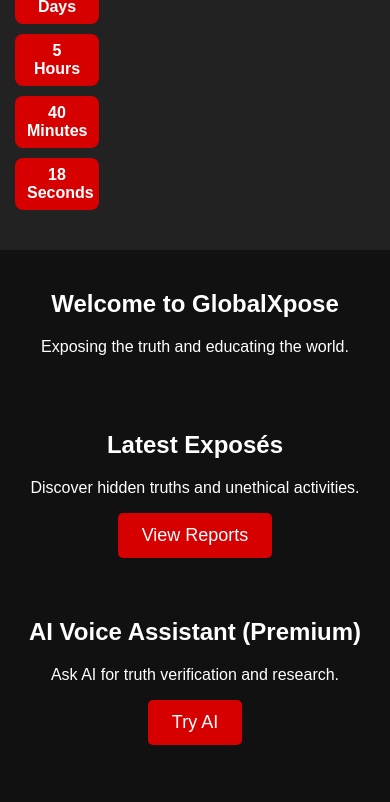
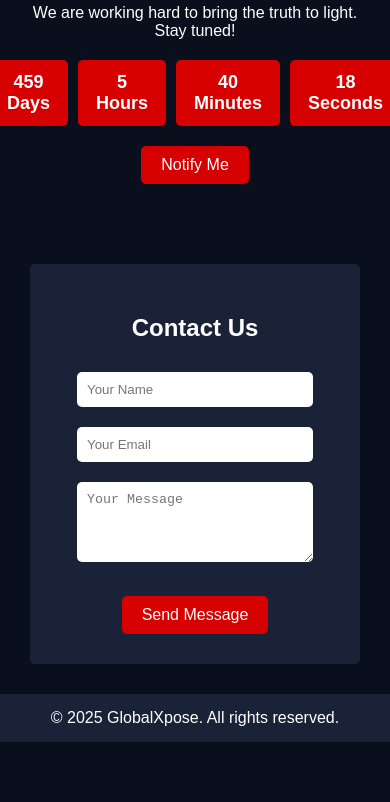
Before and after one commit to Athrv08/globalxpose-, a plain HTML site: page index.html in a window 390 px wide. Shown: the part 221-1023 px from the top of the page. After the commit the page ends 963 px from the top, so only its background shows below. Drawn offline with Linux system fonts and the light colour scheme.

Commit message:
Update index.html

```diff
--- a/index.html
+++ b/index.html
@@ -3,18 +3,20 @@
 <head>
     <meta charset="UTF-8">
     <meta name="viewport" content="width=device-width, initial-scale=1.0">
-    <title>GlobalXpose - Truth Unveiled</title>
+    <title>GlobalXpose - Coming Soon</title>
     <style>
+        /* General Styles */
         body {
             font-family: Arial, sans-serif;
             margin: 0;
             padding: 0;
-            background-color: #111;
+            background-color: #0a0f1e; /* Black-Blue */
             color: white;
             text-align: center;
         }
+        /* Header & Menu */
         header {
-            background-color: #d60000;
+            background-color: #0b132b;
             padding: 15px;
             font-size: 24px;
             font-weight: bold;
@@ -31,7 +33,7 @@
             position: absolute;
             top: 50px;
             right: 10px;
-            background-color: #222;
+            background-color: #1a2238;
             border-radius: 5px;
             padding: 10px;
             box-shadow: 0 0 10px rgba(255, 255, 255, 0.2);
@@ -45,93 +47,56 @@
         .menu a:hover {
             background-color: #444;
         }
-        .section {
-            padding: 20px;
-        }
-        .button {
-            background-color: #d60000;
-            padding: 12px 24px;
-            border: none;
-            color: white;
-            font-size: 18px;
-            cursor: pointer;
-            border-radius: 5px;
-            transition: 0.3s;
-        }
-        .button:hover {
-            background-color: #b50000;
-        }
-        /* Coming Soon Page */
+        /* Coming Soon Section */
         .coming-soon {
             padding: 50px 20px;
-            background-color: #222;
             text-align: center;
         }
         .countdown {
             display: flex;
             justify-content: center;
-            gap: 15px;
+            gap: 10px;
             margin-top: 20px;
-            flex-wrap: wrap;
         }
         .box {
             background: #d60000;
-            padding: 10px 15px;  /* Reduced padding */
-            font-size: 18px;     /* Reduced font size */
-            border-radius: 8px;
+            padding: 12px 18px;
+            font-size: 18px;
+            border-radius: 5px;
             font-weight: bold;
-            width: 80px;         /* Set fixed width for consistency */
-            text-align: center;  /* Center text inside each box */
+        }
+        .button {
+            background-color: #d60000;
+            padding: 10px 20px;
+            border: none;
+            color: white;
+            font-size: 16px;
+            cursor: pointer;
+            border-radius: 5px;
+            margin-top: 20px;
+        }
+        .button:hover {
+            background-color: #b50000;
+        }
+        /* Contact Us Page */
+        .contact {
+            padding: 30px;
+            background-color: #1a2238;
+            text-align: center;
+            margin: 30px;
+            border-radius: 5px;
+        }
+        .input-field {
+            width: 80%;
+            padding: 10px;
+            margin: 10px 0;
+            border: none;
+            border-radius: 5px;
         }
         .footer {
             margin-top: 30px;
             padding: 15px;
-            background-color: #222;
-        }
-
-        /* Responsive Design */
-        @media (max-width: 768px) { /* Tablets and smaller */
-            header {
-                font-size: 20px;
-                padding: 10px;
-            }
-            .menu {
-                top: 45px;
-                right: 5px;
-            }
-            .coming-soon {
-                padding: 40px 15px;
-            }
-            .countdown {
-                flex-direction: column;
-                gap: 10px;
-            }
-            .box {
-                font-size: 16px;
-                padding: 8px 12px;  /* Reduced padding for mobile */
-                width: 60px;        /* Smaller width for mobile */
-            }
-        }
-
-        @media (max-width: 480px) { /* Mobile Phones */
-            header {
-                font-size: 18px;
-                padding: 8px;
-            }
-            .menu-icon {
-                font-size: 20px;
-            }
-            .coming-soon h1 {
-                font-size: 22px;
-            }
-            .coming-soon p {
-                font-size: 16px;
-            }
-            .box {
-                font-size: 16px;
-                padding: 8px 12px;  /* Further reduced padding */
-                width: 60px;        /* Smaller width */
-            }
+            background-color: #1a2238;
         }
     </style>
     <script>
@@ -158,21 +123,18 @@
 </head>
 <body>
 
-    <!-- Main Website -->
+    <!-- Header & Menu -->
     <header>
         <span>GlobalXpose</span>
         <span class="menu-icon" onclick="toggleMenu()">&#9776;</span>
     </header>
     <div id="menu" class="menu">
-        <a href="#coming-soon">Coming Soon</a>
         <a href="#home">Home</a>
-        <a href="#expose">Exposé</a>
-        <a href="#ai">AI Assistant</a>
-        <a href="#report">Report</a>
+        <a href="#contact">Contact</a>
     </div>
 
-    <!-- Coming Soon Page (Now Below Menu) -->
-    <div id="coming-soon" class="coming-soon">
+    <!-- Coming Soon Section -->
+    <div class="coming-soon">
         <h1>GlobalXpose is Coming Soon</h1>
         <p>We are working hard to bring the truth to light. Stay tuned!</p>
         <div class="countdown">
@@ -189,31 +151,19 @@
                 <span id="seconds">00</span><br>Seconds
             </div>
         </div>
+        <button class="button">Notify Me</button>
     </div>
 
-    <div id="home" class="section">
-        <h2>Welcome to GlobalXpose</h2>
-        <p>Exposing the truth and educating the world.</p>
+    <!-- Contact Us Page -->
+    <div id="contact" class="contact">
+        <h2>Contact Us</h2>
+        <input type="text" class="input-field" placeholder="Your Name"><br>
+        <input type="email" class="input-field" placeholder="Your Email"><br>
+        <textarea class="input-field" placeholder="Your Message" rows="4"></textarea><br>
+        <button class="button">Send Message</button>
     </div>
 
-    <div id="expose" class="section">
-        <h2>Latest Exposés</h2>
-        <p>Discover hidden truths and unethical activities.</p>
-        <button class="button">View Reports</button>
-    </div>
-
-    <div id="ai" class="section">
-        <h2>AI Voice Assistant (Premium)</h2>
-        <p>Ask AI for truth verification and research.</p>
-        <button class="button">Try AI</button>
-    </div>
-
-    <div id="report" class="section">
-        <h2>Report a Case</h2>
-        <p>Submit information securely and anonymously.</p>
-        <button class="button">Submit Report</button>
-    </div>
-
+    <!-- Footer -->
     <div class="footer">
         &copy; 2025 GlobalXpose. All rights reserved.
     </div>
```
